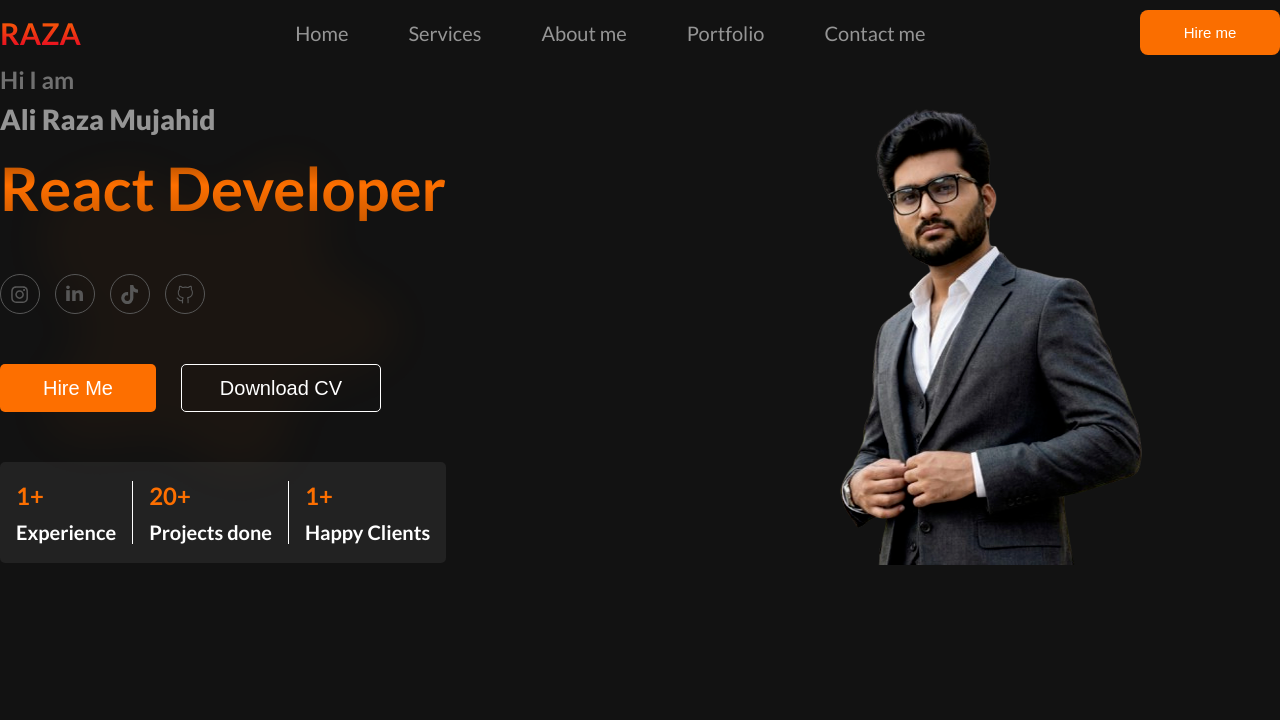
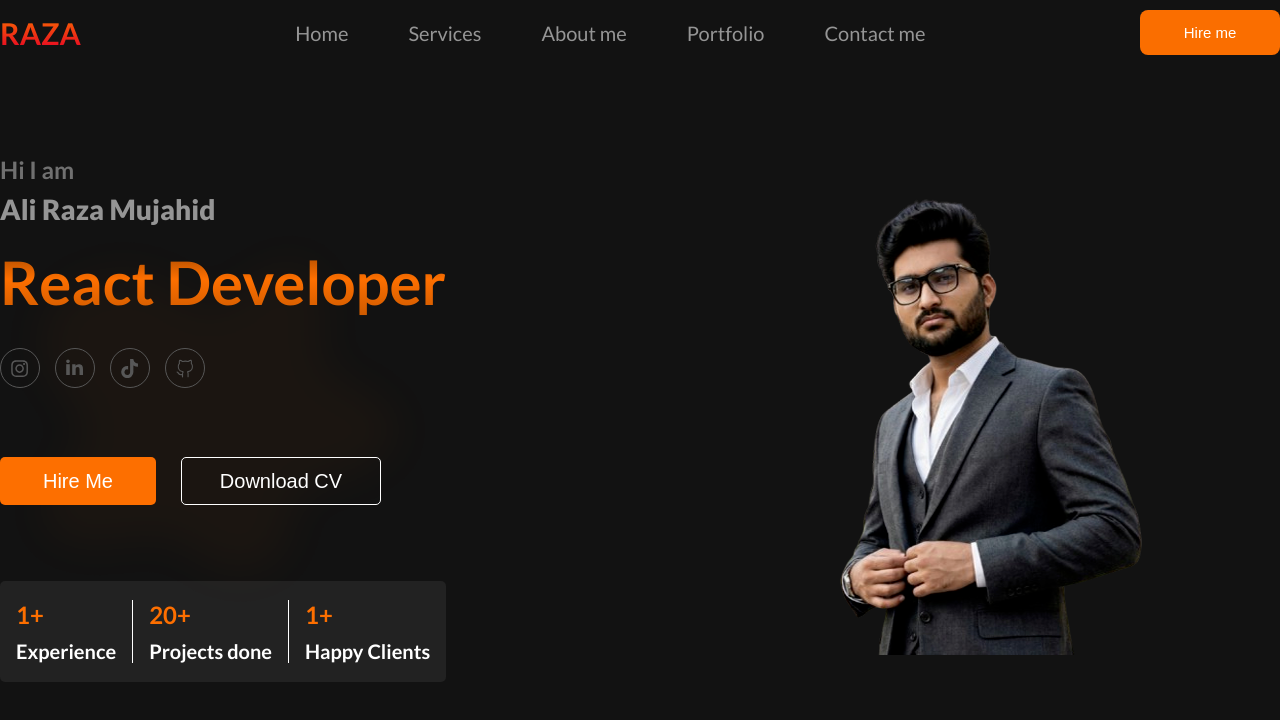
Before and after one commit to ALI-RAZA816/Personal-Portfolio, a React (Vite) app: page / in a window 1280 px wide. Shown: the top 720 px of the page. Built offline with nearby package versions, Linux system fonts and the light colour scheme.

Commit message:
change margins

```diff
--- a/src/css/HeroSection.module.css
+++ b/src/css/HeroSection.module.css
@@ -1,6 +1,7 @@
 
 .wrapper{
-    margin: 0 auto;
+    margin: 90px auto !important;
+    /* margin-top: 180px !important; */
     display: flex;
     width: 100%;
     justify-content: space-between;
@@ -10,9 +11,9 @@
 }
 
 .leftBox{
-    display: flex;
-    flex-direction: column;
-    gap: 50px;
+    /* display: flex; */
+    /* flex-direction: column; */
+    /* gap: 50px; */
     background-repeat: no-repeat;
     background-size: contain;
     background-position: center;
@@ -41,7 +42,7 @@
 .intro h2{
     font-size: 60px;
     font-weight: bold;
-    margin-top:1rem;
+    margin:20px 0;
     text-transform: capitalize;
     color: transparent;
     background: linear-gradient( #984300 0%, #FD6F00 46%,  #CA5900 100%);
@@ -53,6 +54,8 @@
 .socialLinks ul{
     display: flex;
     gap:15px;
+    margin-top: 10px;
+    margin-bottom: 69px;
     list-style-type: none;
 }
 
@@ -60,6 +63,13 @@
     display: block;
     color: #575757;
 }
+
+.socialLinks ul li a:hover,
+.socialLinks ul li:hover{
+    color: #eeeeee;
+    border-color: #eeeeee;
+}
+
 .socialLinks ul li{
     height: 40px;
     width: 40px;
@@ -101,6 +111,7 @@
 }
 
 .stats{
+    margin-top: 76px;
     padding: 1.2rem 0;
     display: flex;
     align-items: center;
```
